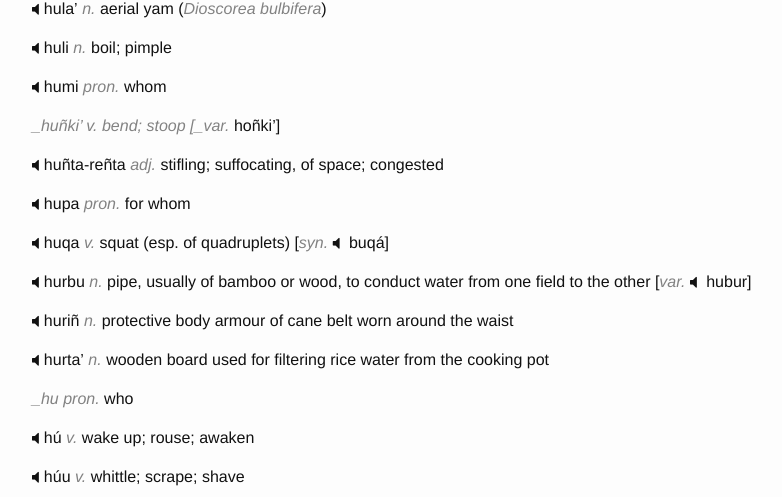
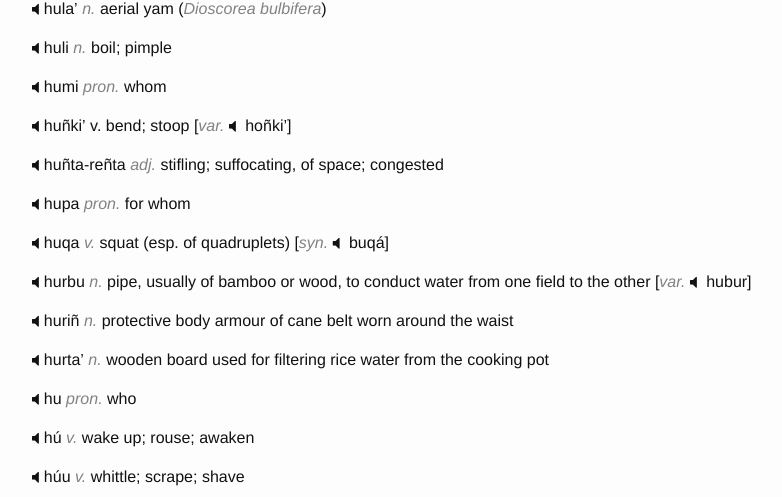
Before and after one commit to hacksparrow/language.apatani.org, a Jekyll site: the page built from dictionary/h.md, in a window 1280 px wide and 900 px high, scrolled down 8161 px. Shown: the part 143-640 px from the top of the window, without its empty margins (238-1020 px from the left). Built offline with Jekyll 4.4.1, drawn with Linux system fonts in a browser that asks for light colours; nearby versions of some CDN libraries.

Commit message:
formatting

```diff
--- a/dictionary/h.md
+++ b/dictionary/h.md
@@ -636,7 +636,7 @@ __huli__	_n._	boil; pimple
 __humi__	_pron._	whom
 
 
-__huñki'	v.	bend; stoop	[_var._	hoñki']
+__huñki'__	v.	bend; stoop	[_var._	hoñki']
 
 
 __huñta-reñta__	_adj._	stifling; suffocating, of space; congested
@@ -657,7 +657,7 @@ __huriñ__	_n._	protective body armour of cane belt worn around the waist
 __hurta'__	_n._	wooden board used for filtering rice water from the cooking pot
 
 
-__hu_	_pron._	who
+__hu__	_pron._	who
 
 
 __hú__	_v._	wake up; rouse; awaken
```
